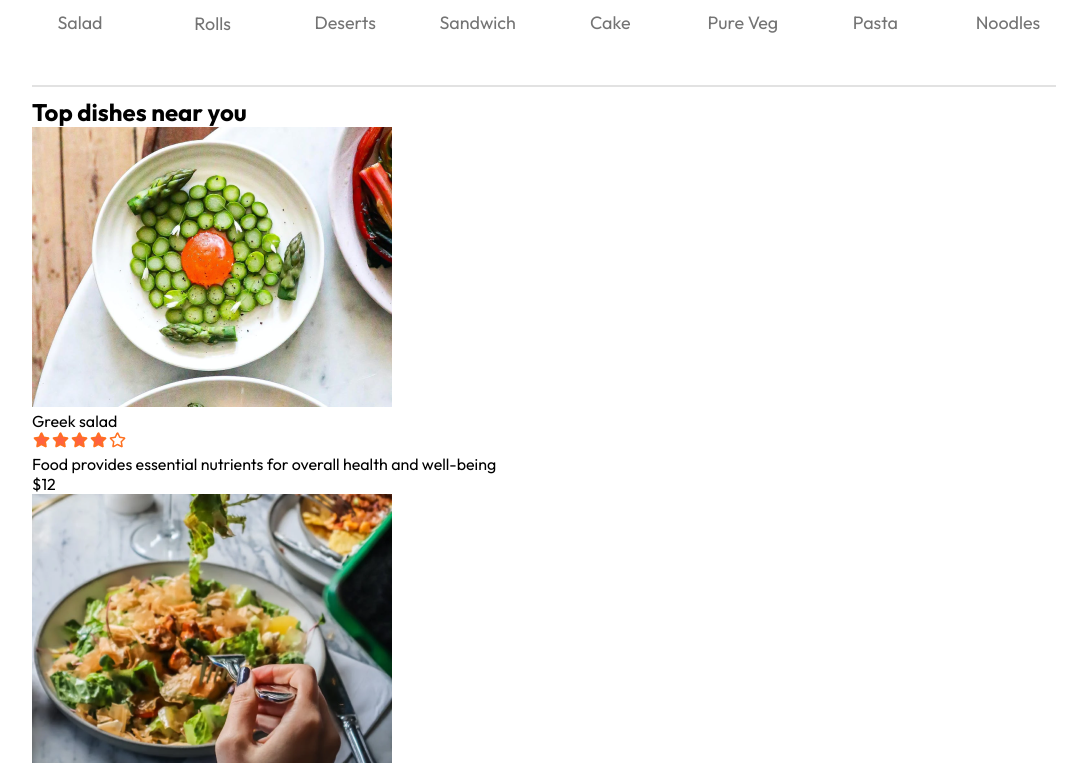
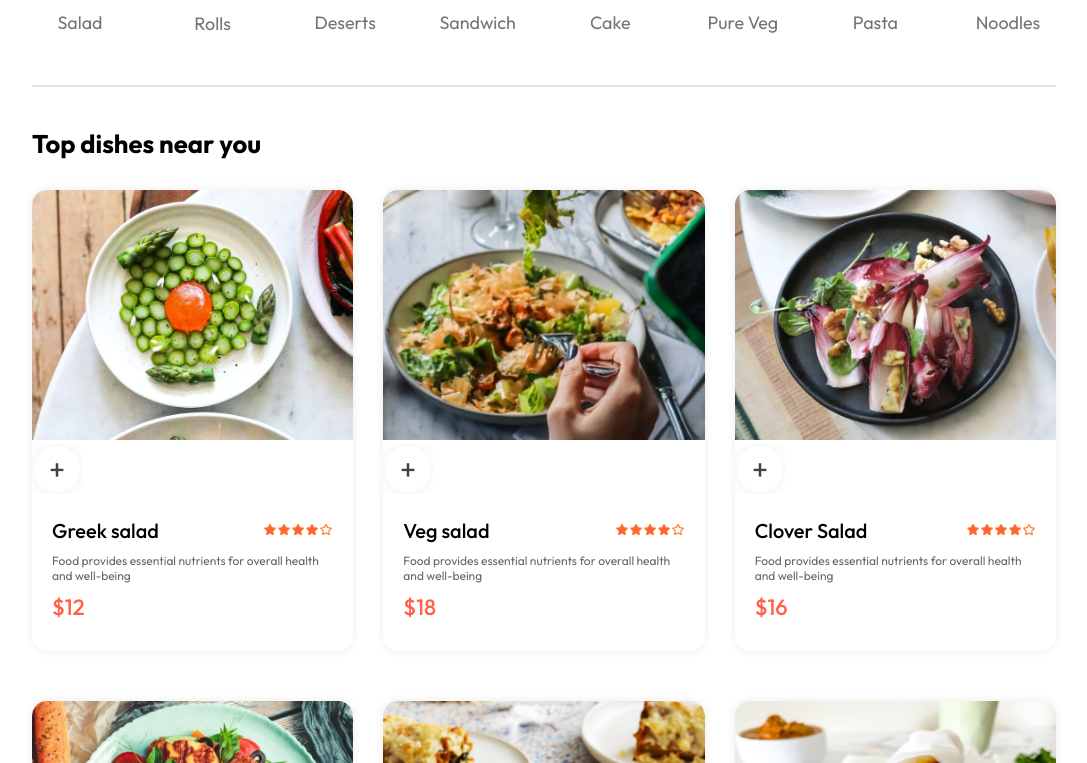
Before and after one commit to tanvirhossain808/food-delivery, a React (Vite) app: page / in a window 1280 px wide. Shown: the part 817-1580 px from the top of the page, without its empty margins (96-1183 px from the left). Built offline with nearby package versions, Linux system fonts and the light colour scheme.

Commit message:
add select count for food

```diff
--- a/src/components/FoodDisplay/FoodDisplay.css
+++ b/src/components/FoodDisplay/FoodDisplay.css
@@ -1,2 +1,21 @@
 /* eslint-disable react/prop-types */
 /* eslint-disable no-unused-vars */
+
+.food-display {
+    margin-top: 30px;
+
+
+}
+
+.food-display h2 {
+    font-size: max(2vw, 24px);
+    font-size: 600;
+}
+
+.food-display-list {
+    display: grid;
+    grid-template-columns: repeat(auto-fill, minmax(240px, 1fr));
+    margin-top: 30px;
+    gap: 30px;
+    row-gap: 50px;
+}
--- a/src/components/FoodDisplay/FoodDisplay.jsx
+++ b/src/components/FoodDisplay/FoodDisplay.jsx
@@ -1,5 +1,6 @@
 /* eslint-disable react/prop-types */
 /* eslint-disable no-unused-vars */
+
 import { useContext } from 'react';
 import './FoodDisplay.css'
 import { StoreContext } from '../../context/StoreContent';
--- a/src/components/FoodItems/FoodItem.css
+++ b/src/components/FoodItems/FoodItem.css
@@ -0,0 +1,50 @@
+.foodItem {
+    width: 100%;
+    margin: auto;
+    border-radius: 15px;
+    box-shadow: 0px 0px 10px #00000015;
+    transition: 0.3s;
+    animation: fadeIn 1s;
+}
+
+.food-item-image {
+    width: 100%;
+    border-radius: 15px 15px 0px 0px;
+
+}
+
+.food-item-info {
+    padding: 20px;
+
+
+}
+
+.food-item-name-rating {
+    display: flex;
+    justify-content: space-between;
+    align-items: center;
+    margin-bottom: 10px;
+}
+
+.food-item-name-rating p {
+    font-size: 20px;
+    font-weight: 500;
+}
+
+.food-item-name-rating img {
+    width: 70px;
+
+}
+
+.food-item-diesc {
+    color: #676767;
+    font-size: 12px;
+}
+
+.food-item-price {
+    color: tomato;
+    font-size: 22px;
+    font-weight: 500;
+    margin: 10px 0px;
+
+}
--- a/src/components/FoodItems/FoodItems.jsx
+++ b/src/components/FoodItems/FoodItems.jsx
@@ -1,15 +1,23 @@
 /* eslint-disable react/prop-types */
 /* eslint-disable no-unused-vars */
+import { useState } from 'react';
 import { assets } from '../../../public/frontend_assets/assets';
 import './FoodItem.css'
 
 const FoodItems = ({ id, name, price, description, image }) => {
+    const [itemCount, setItemCount] = useState(0)
     return (
         <div className='foodItem'>
             <div className="foodItemImageContainer">
                 <img src={image} className="food-item-image" alt="" />
 
-
+                {
+                    !itemCount ? <img onClick={() => setItemCount(pre => pre + 1)} src={assets.add_icon_white} alt='' /> : <div className='food-item-counter' >
+                        <img onClick={() => setItemCount(pre => pre - 1)} src={assets.remove_icon_red} alt='' />
+                        <p>{itemCount}</p>
+                        <img onClick={() => setItemCount(pre => pre + 1)} src={assets.add_icon_green} alt="" />
+                    </div>
+                }
             </div>
             <div className="food-item-info">
                 <div className="food-item-name-rating">
```
